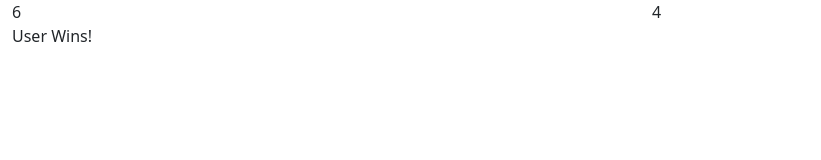
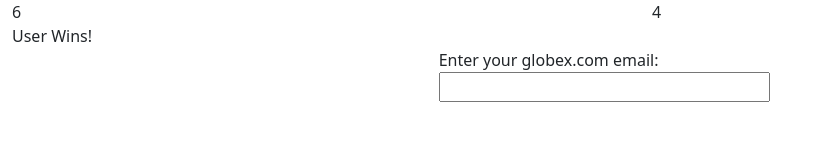
Before and after one commit to ArmandoMarino/js-mail-dadi, a plain HTML site: page index.html in a window 1280 px wide. Shown: the whole page, without its empty margins (0-821 px from the left). Drawn offline with nearby package versions, Linux system fonts and the light colour scheme.

Commit message:
begin ex 2

```diff
--- a/index.html
+++ b/index.html
@@ -18,7 +18,14 @@
                 <div id="cpu" class="col-6"></div>
                 <div id="result-print" class="col-12"></div>
             </div>
-
+        </section>
+        <section id="form" class="container-fluid">
+            <div class="row">
+                <div class="col-4 offset-4">
+                    <label for="email">Enter your globex.com email:</label>
+                    <input type="email" id="email" size="30" required>
+                </div>
+            </div>
         </section>
     </main>
     <script src="script.js" ></script>
```
Also changed, not shown: script.js (+14 -9 lines).
